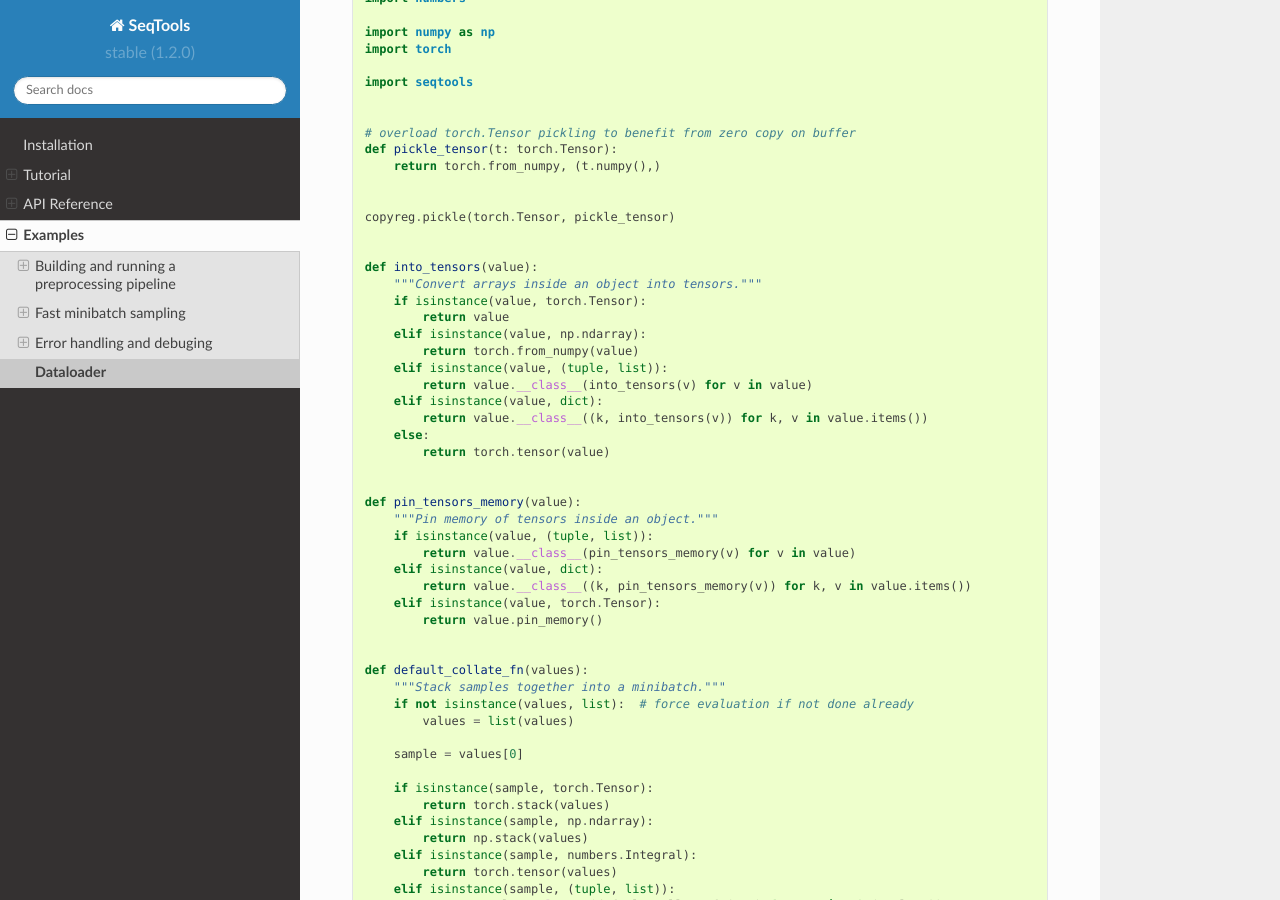
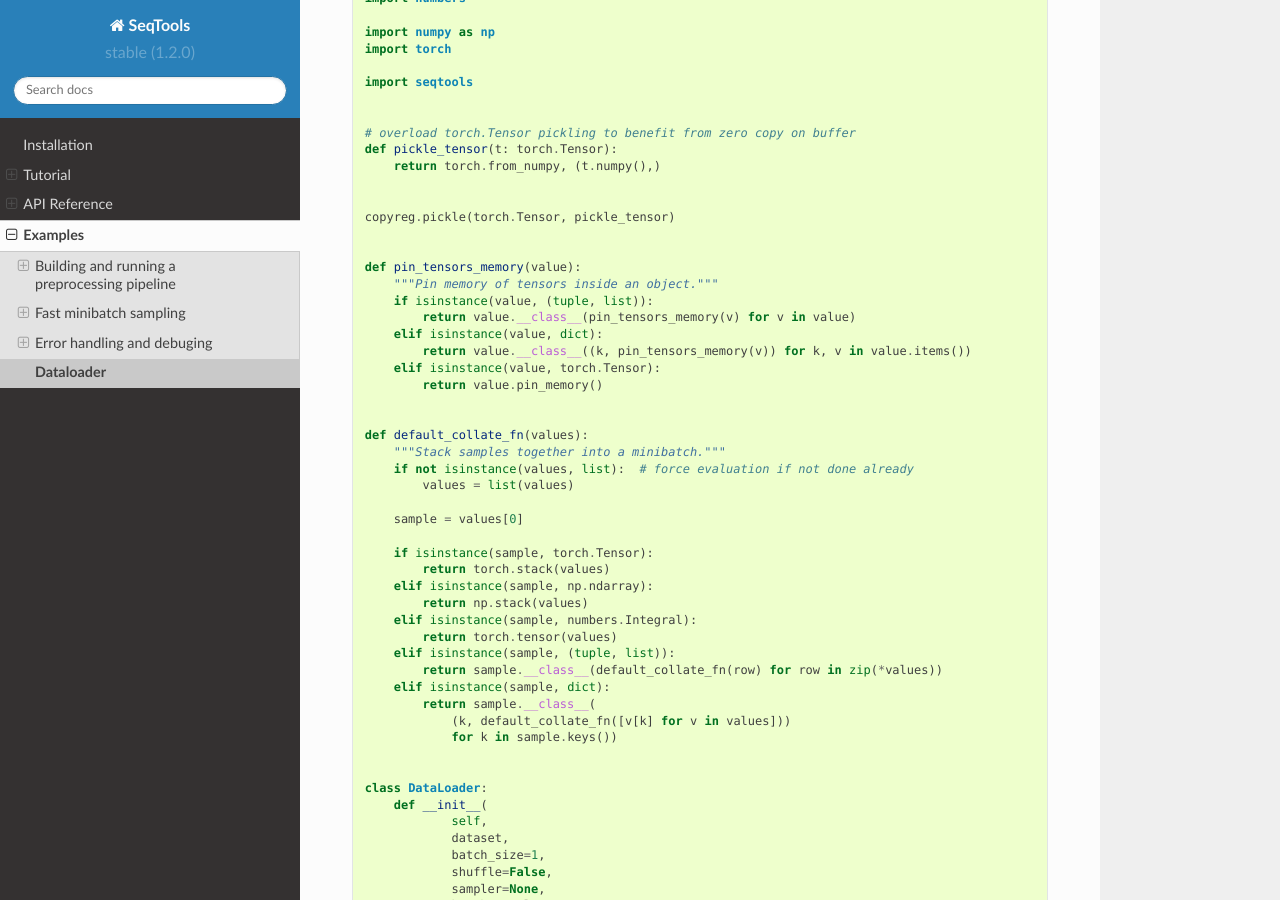
Before and after one commit to nlgranger/SeqTools, a Sphinx documentation site: the page built from docs/examples/dataloader.rst, in a window 1280 px wide and 900 px high, scrolled down 473 px. Built offline with Sphinx 7.4.7 and the Read the Docs theme 2.0.0, drawn with Linux system fonts in a browser that asks for light colours; some of the changed text lies outside the part shown.

```diff
--- a/docs/conf.py
+++ b/docs/conf.py
@@ -78,7 +78,7 @@ else:
 #
 # This is also used if you do content translation via gettext catalogs.
 # Usually you set "language" from the command line for these cases.
-language = None
+language = 'en'
 
 # List of patterns, relative to source directory, that match files and
 # directories to ignore when looking for source files.
--- a/docs/examples/dataloader.py
+++ b/docs/examples/dataloader.py
@@ -15,20 +15,6 @@ def pickle_tensor(t: torch.Tensor):
 
 
 copyreg.pickle(torch.Tensor, pickle_tensor)
-
-
-def into_tensors(value):
-    """Convert arrays inside an object into tensors."""
-    if isinstance(value, torch.Tensor):
-        return value
-    elif isinstance(value, np.ndarray):
-        return torch.from_numpy(value)
-    elif isinstance(value, (tuple, list)):
-        return value.__class__(into_tensors(v) for v in value)
-    elif isinstance(value, dict):
-        return value.__class__((k, into_tensors(v)) for k, v in value.items())
-    else:
-        return torch.tensor(value)
 
 
 def pin_tensors_memory(value):
@@ -147,9 +133,6 @@ class DataLoader:
                 start_hook=self.worker_init_fn,
                 shm_size=self.shm_size)
 
-        # convert into tensors
-        out = seqtools.smap(into_tensors, out)
-
         # pin memory
         if self.pin_memory:
             out = seqtools.smap(pin_tensors_memory, out)
--- a/docs/tutorial.rst
+++ b/docs/tutorial.rst
@@ -126,9 +126,8 @@ To finally compute all the values from a sequence, :func:`prefetch` provides
 a wrapper backed by multiple workers to compute the values more quickly.
 
 To see the library in practice, you can see how to :ref:`build, debug and run a
-transformation pipeline <Building and running a preprocessing pipeline>` over
-and image dataset, write a multiprocessing capable :ref:`minibatch iterator
-<Fast minibatch sampling>`
+transformation pipeline <Building and running a preprocessing pipeline>` or
+write a multiprocessing capable :ref:`minibatch iterator <Fast minibatch sampling>`
 
 The library is quite small for now, how about giving a quick glance at the
 :ref:`API Reference`?
```
Also changed, not shown: README.rst (+7 -12 lines), .readthedocs.yml, 3 other files.
